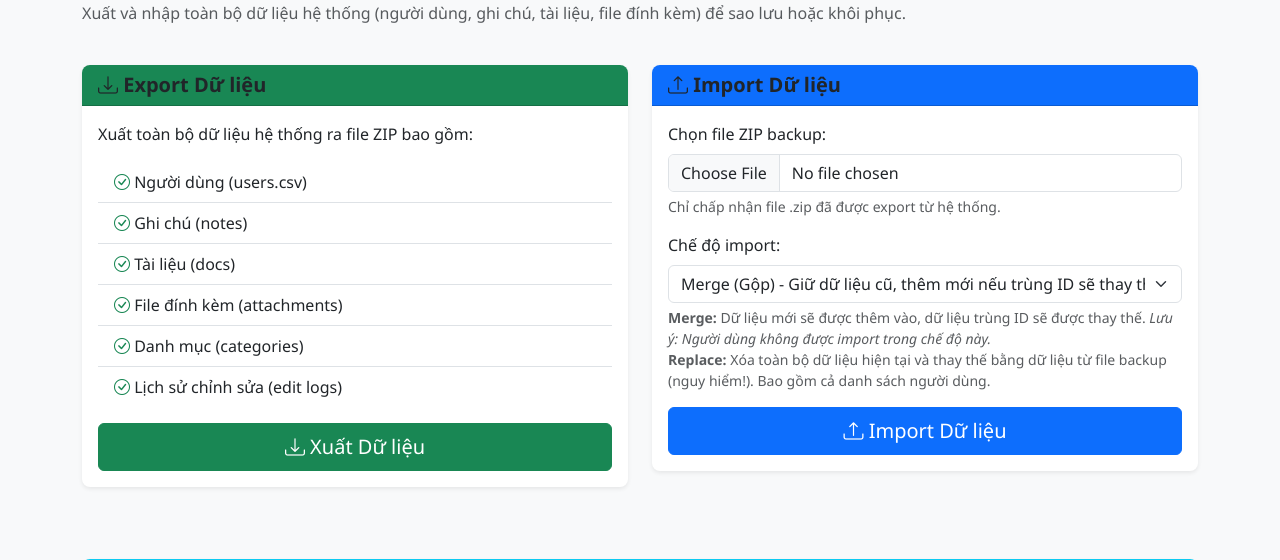
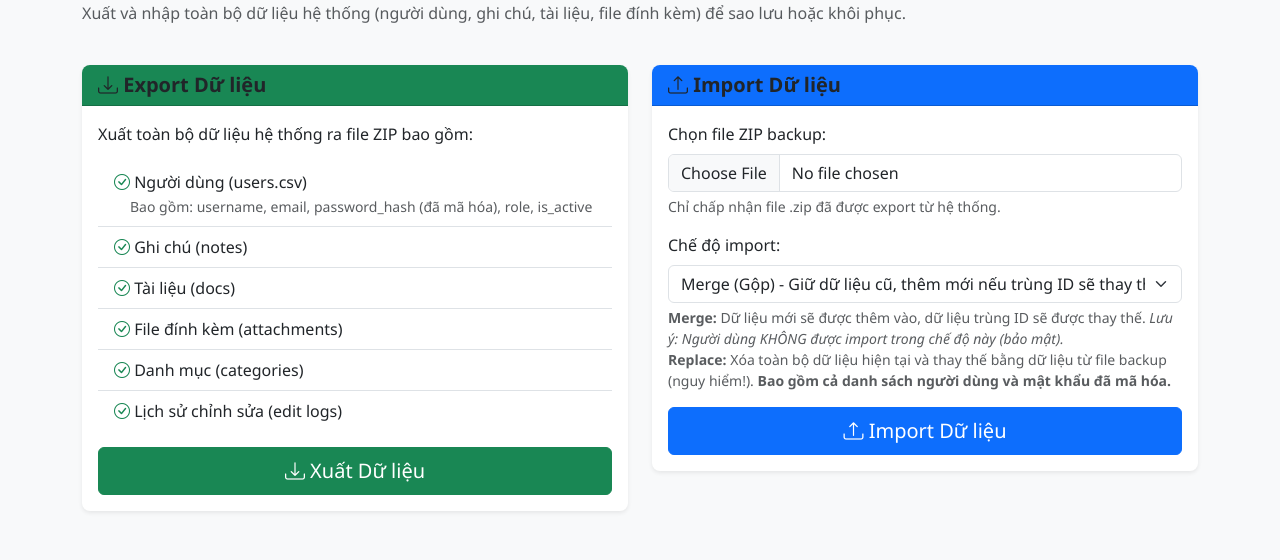
Before and after one commit to DucVuong2901/internal_management, a Flask app: page /admin/export-import in a window 1280 px wide. Shown: the part 159-719 px from the top of the page. Run offline with Flask 3, Linux system fonts and the light colour scheme; a user stored in the database is signed in; some libraries are stand-ins or nearby versions.

Commit message:
Clarify user export/import in templates

```diff
--- a/templates/export_import.html
+++ b/templates/export_import.html
@@ -22,7 +22,10 @@
                     Xuất toàn bộ dữ liệu hệ thống ra file ZIP bao gồm:
                 </p>
                 <ul class="list-group list-group-flush mb-3">
-                    <li class="list-group-item"><i class="bi bi-check-circle text-success"></i> Người dùng (users.csv)</li>
+                    <li class="list-group-item">
+                        <i class="bi bi-check-circle text-success"></i> Người dùng (users.csv)
+                        <br><small class="text-muted ms-3">Bao gồm: username, email, password_hash (đã mã hóa), role, is_active</small>
+                    </li>
                     <li class="list-group-item"><i class="bi bi-check-circle text-success"></i> Ghi chú (notes)</li>
                     <li class="list-group-item"><i class="bi bi-check-circle text-success"></i> Tài liệu (docs)</li>
                     <li class="list-group-item"><i class="bi bi-check-circle text-success"></i> File đính kèm (attachments)</li>
@@ -63,8 +66,8 @@
                             <option value="replace">Replace (Thay thế) - Xóa dữ liệu cũ và thay thế hoàn toàn</option>
                         </select>
                         <div class="form-text">
-                            <strong>Merge:</strong> Dữ liệu mới sẽ được thêm vào, dữ liệu trùng ID sẽ được thay thế. <em>Lưu ý: Người dùng không được import trong chế độ này.</em><br>
-                            <strong>Replace:</strong> Xóa toàn bộ dữ liệu hiện tại và thay thế bằng dữ liệu từ file backup (nguy hiểm!). Bao gồm cả danh sách người dùng.
+                            <strong>Merge:</strong> Dữ liệu mới sẽ được thêm vào, dữ liệu trùng ID sẽ được thay thế. <em>Lưu ý: Người dùng KHÔNG được import trong chế độ này (bảo mật).</em><br>
+                            <strong>Replace:</strong> Xóa toàn bộ dữ liệu hiện tại và thay thế bằng dữ liệu từ file backup (nguy hiểm!). <strong>Bao gồm cả danh sách người dùng và mật khẩu đã mã hóa.</strong>
                         </div>
                     </div>
 
```
